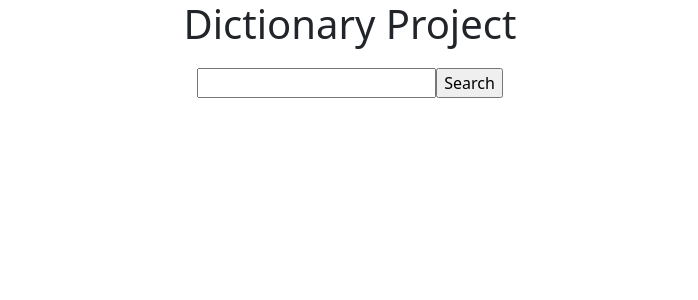
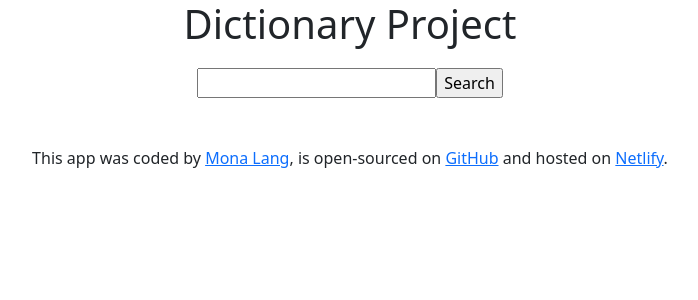
Before and after one commit to mlang1988/dictionary-project, a React (Vite) app: page / in a window 1280 px wide. Shown: the top 300 px of the page, without its empty margins (290-988 px from the left). Built offline with nearby package versions, Linux system fonts and the light colour scheme.

Commit message:
added footer and css tweaks

```diff
--- a/src/App.jsx
+++ b/src/App.jsx
@@ -10,6 +10,33 @@ export default function App() {
         <h1>Dictionary Project</h1>
         <Dictionary />
       </div>
+      <footer className="text-center mt-5">
+        This app was coded by{" "}
+        <a
+          href="https://github.com/mlang1988"
+          target="_blank"
+          rel="noopener noreferrer"
+        >
+          Mona Lang
+        </a>
+        , is open-sourced on{" "}
+        <a
+          href="https://github.com/mlang1988/dictionary-project"
+          target="_blank"
+          rel="noopener noreferrer"
+        >
+          GitHub
+        </a>{" "}
+        and hosted on{" "}
+        <a
+          href="https://teal-biscotti-736287.netlify.app/"
+          target="_blank"
+          rel="noopener noreferrer"
+        >
+          Netlify
+        </a>
+        .
+      </footer>
     </div>
   );
 }
--- /dev/null
+++ b/src/Results.css
@@ -0,0 +1,8 @@
+.Results {
+  text-align: center;
+  margin-top: 20px;
+}
+
+.phonetics {
+  font-size: 22px;
+}
--- a/src/Results.jsx
+++ b/src/Results.jsx
@@ -1,5 +1,6 @@
 import React from "react";
 import Meaning from "./Meaning";
+import "./Results.css";
 
 export default function Results(props) {
   if (props.results) {
@@ -7,7 +8,7 @@ export default function Results(props) {
       <div className="Results">
         <h2>{props.results.word}</h2>
         <h3>
-          <em>{props.results.phonetic}</em>
+          <em className="phonetics">{props.results.phonetic}</em>
         </h3>
         {props.results.meanings.map(function (meaning, index) {
           return (
```
